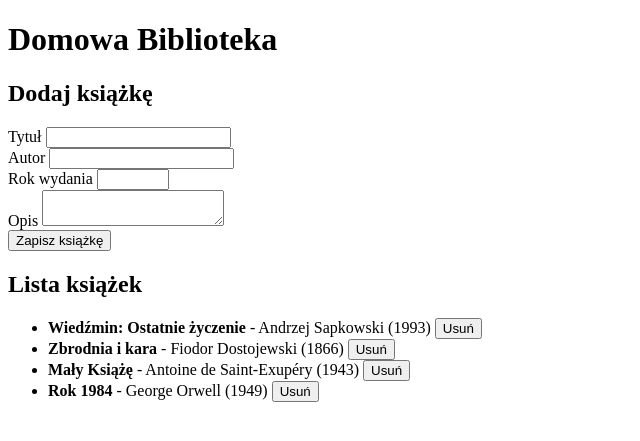
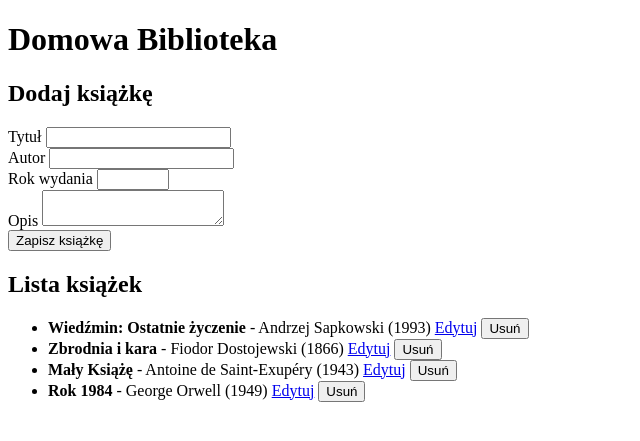
Before and after one commit to dawid19999/Modul9.3domowabiblioteka_katalog, a Flask app: page / in a window 1280 px wide. Shown: the top 441 px of the page, without its empty margins (0-640 px from the left). Run offline with Flask 3, Linux system fonts and the light colour scheme.

Commit message:
Update index.html

```diff
--- a/Moduł9.3domowabiblioteka/templates/index.html
+++ b/Moduł9.3domowabiblioteka/templates/index.html
@@ -8,7 +8,12 @@
 <body>
     <h1>Domowa Biblioteka</h1>
 
-    <h2>Dodaj książkę</h2>
+    {% if editing_id %}
+        <h2>Edytuj książkę</h2>
+    {% else %}
+        <h2>Dodaj książkę</h2>
+    {% endif %}
+
     <form method="POST">
         {{ form.hidden_tag() }}
         {{ form.title.label }} {{ form.title() }}<br>
@@ -23,7 +28,8 @@
         {% for book in books %}
             <li>
                 <strong>{{ book.title }}</strong> - {{ book.author }} ({{ book.year }})
-                <form method="POST" action="{{ url_for('delete_book', book_id=book.id) }}" style="display:inline;">
+                <a href="{{ url_for('index', book_id=book['id']) }}">Edytuj</a>
+                <form method="POST" action="{{ url_for('delete_book', book_id=book['id']) }}" style="display:inline;">
                     {{ delete_form.hidden_tag() }}
                     {{ delete_form.submit() }}
                 </form>
```
